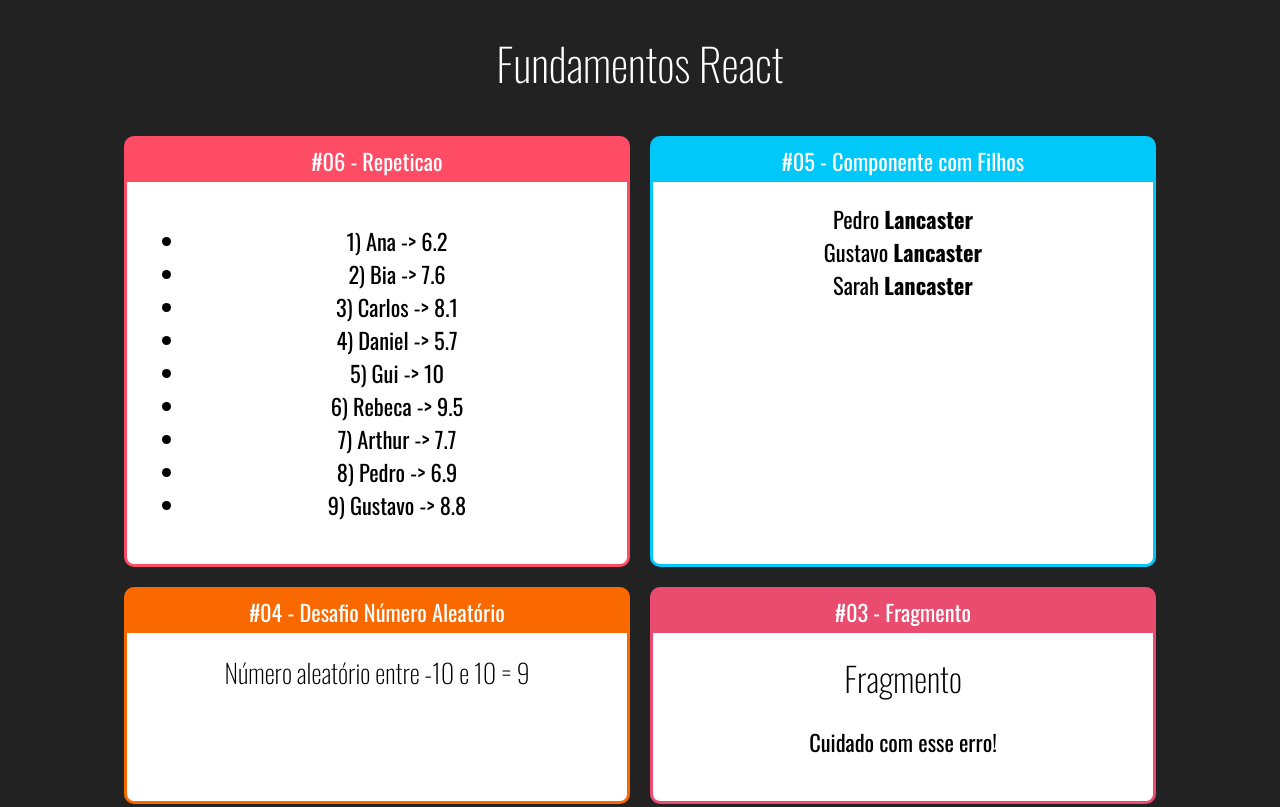
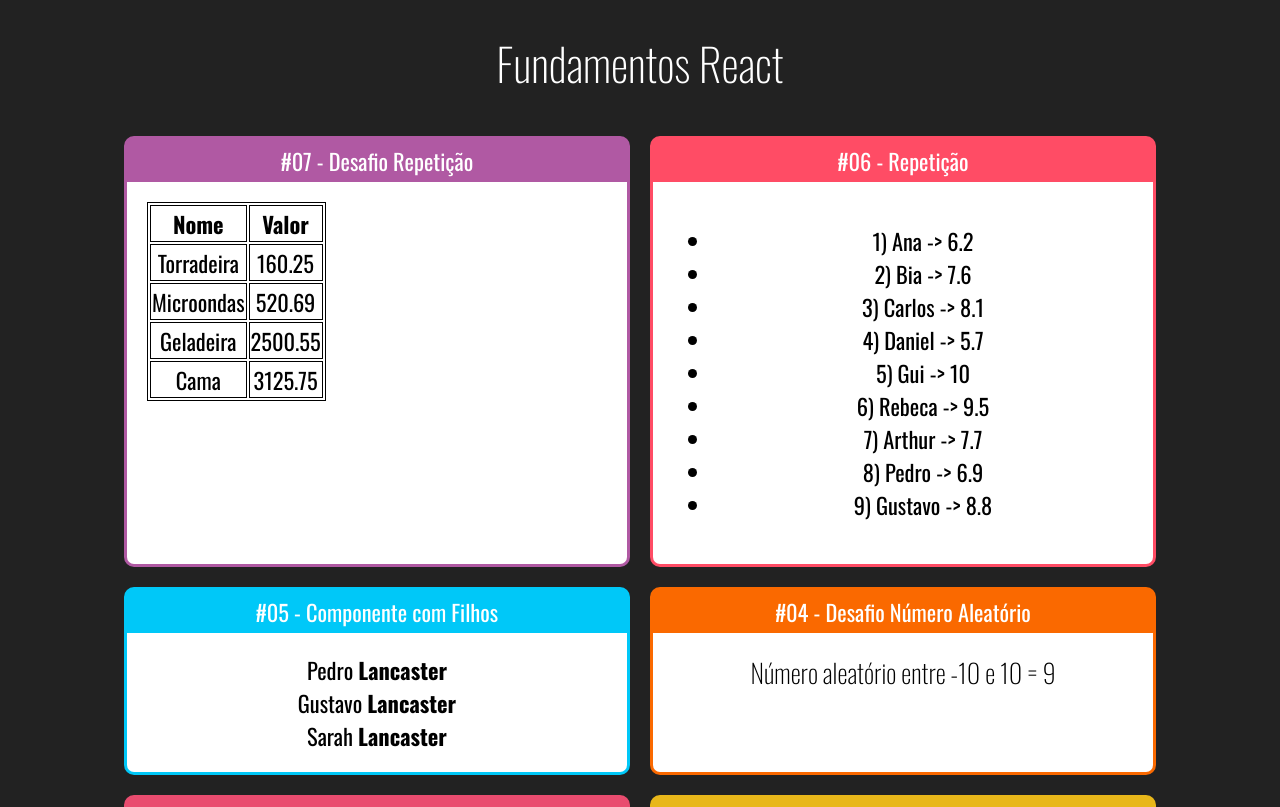
Before and after one commit to maddogxx/cursoreactjs, a React (Create React App) app in the folder fundamentos-react/: page / in a window 1280 px wide. Shown: the top 807 px of the page. Built offline with nearby package versions, Linux system fonts and the light colour scheme.

Commit message:
28. Desafio Repetição

```diff
--- a/fundamentos-react/src/App.jsx
+++ b/fundamentos-react/src/App.jsx
@@ -10,6 +10,7 @@
 import Familia from "./componentes/basicos/Familia";
 import FamiliaMembro from "./componentes/basicos/FamiliaMembro";
 import ListaAlunos from "./componentes/repeticao/ListaAlunos";
+import TabelaProdutos from "./componentes/repeticao/TabelaProdutos";
 
 
 // Forma reduzida usando arrow function
@@ -18,7 +19,10 @@
     <div className="App">
         <h1>Fundamentos React</h1>
         <div className="Cards">
-            <Card titulo="#06 - Repeticao" color="#FF4C65">
+            <Card titulo="#07 - Desafio Repetição" color="#B059A3">
+                <TabelaProdutos />
+            </Card>
+            <Card titulo="#06 - Repetição" color="#FF4C65">
                 <ListaAlunos />
             </Card>
             <Card titulo="#05 - Componente com Filhos" color="#00C8F8">
--- a/fundamentos-react/src/componentes/layout/Card.css
+++ b/fundamentos-react/src/componentes/layout/Card.css
@@ -23,3 +23,7 @@
     padding: 20px;
 
 }
+
+.Card table, th, td {
+    border: 1px solid black;
+}
--- /dev/null
+++ b/fundamentos-react/src/componentes/repeticao/TabelaProdutos.jsx
@@ -0,0 +1,29 @@
+import React from "react";
+import produtos from "../../mockdados/produtos";
+
+// eslint-disable-next-line import/no-anonymous-default-export
+export default (props) => {
+
+    const lista = produtos.map(produto => {
+        return (
+            <tr key={produto.id}>
+                <td>{produto.nome}</td>
+                <td>{produto.valor}</td>
+            </tr>
+        );
+    });
+
+    return (
+        <table>
+            <thead>
+                <tr>
+                    <th>Nome</th>
+                    <th>Valor</th>
+                </tr>
+            </thead>
+            <tbody>
+                { lista }
+            </tbody>
+        </table>
+    );
+};
--- /dev/null
+++ b/fundamentos-react/src/mockdados/produtos.js
@@ -0,0 +1,7 @@
+// eslint-disable-next-line import/no-anonymous-default-export
+export default [
+    {id: 1, nome: "Torradeira", valor: 160.25},
+    {id: 2, nome: "Microondas", valor: 520.69},
+    {id: 3, nome: "Geladeira", valor: 2500.55},
+    {id: 4, nome: "Cama", valor: 3125.75}
+];
```
